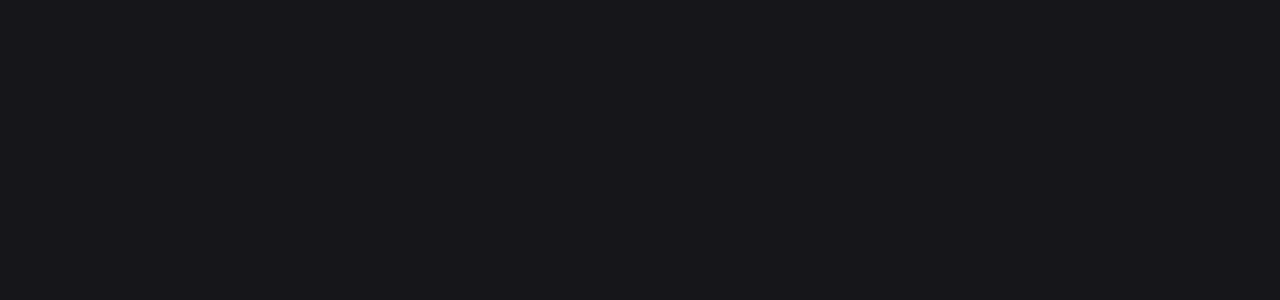
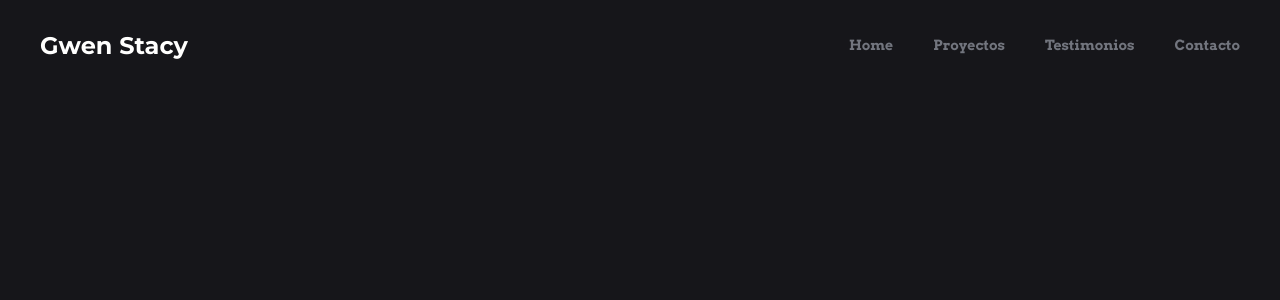
Before and after one commit to iJCode1/Portafolio-de-Gwen, a React (Vite) app: page / in a window 1280 px wide. Shown: the top 300 px of the page. Built offline with nearby package versions, Linux system fonts and the light colour scheme.

Commit message:
feat: Navbar component

```diff
--- a/index.html
+++ b/index.html
@@ -6,7 +6,7 @@
     <meta name="viewport" content="width=device-width, initial-scale=1.0" />
     <link rel="preconnect" href="https://fonts.googleapis.com">
     <link rel="preconnect" href="https://fonts.gstatic.com" crossorigin>
-    <link href="https://fonts.googleapis.com/css2?family=Arvo:wght@400;700&display=swap" rel="stylesheet">
+    <link href="https://fonts.googleapis.com/css2?family=Arvo:wght@400;700&family=Montserrat:wght@700&display=swap" rel="stylesheet">
     <title>Vite + React</title>
   </head>
   <body>
--- a/src/App.jsx
+++ b/src/App.jsx
@@ -1,9 +1,11 @@
 import Layout from "./components/Layout"
+import Navbar from "./components/Navbar"
 
 function App() {
 
   return (
     <Layout>
+      <Navbar />
     </Layout>
   )
 }
--- a/src/GlobalStyle.jsx
+++ b/src/GlobalStyle.jsx
@@ -30,6 +30,10 @@
     font: var(--headline2);
     margin: 0;
   }
+
+  html{
+    scroll-behavior: smooth;
+  }
 `;
 
 export default GlobalStyle;
--- /dev/null
+++ b/src/components/Navbar.jsx
@@ -0,0 +1,72 @@
+import styled from 'styled-components'
+import Icon from './icon/Index';
+
+const NavbarStyled = styled.nav`
+  display: flex;
+  align-items: center;
+  justify-content: space-between;
+  padding-block: 1.25rem;
+
+  .title{
+    font-family: 'Montserrat', sans-serif;
+    font-size: 1.5rem;
+    line-height: 1.5rem;
+    margin: 0;
+  }
+
+  .icon{
+    line-height: 0;
+  }
+
+  .options{
+    display: none;
+    gap: 2.5rem;
+    font: var(--body2-bold);
+    & a{
+      color: var(--secondary);
+      text-decoration: none;
+
+      &:hover{
+        text-decoration: underline;
+        color: var(--white);
+      }
+
+      &:active{
+        transform: scale(.9);
+        transition: .2s;
+      }
+    }
+  }
+
+  @media screen and (min-width: 768px){
+    padding-block: 2rem;
+
+    .icon{
+      display: none;
+    }
+
+    .options{
+      display: flex;
+    }
+  }
+`
+
+function Navbar() {
+  return (
+    <NavbarStyled>
+      <h2 className='title'>Gwen Stacy</h2>
+      <span className="icon">
+        <Icon icon="menu" size="24" color="var(--button-background)"/>
+      </span>
+
+      <div className="options">
+        <a href="#home">Home</a>
+        <a href="#proyectos">Proyectos</a>
+        <a href="#testimonios">Testimonios</a>
+        <a href="#contacto">Contacto</a>
+      </div>
+    </NavbarStyled>
+  )
+}
+
+export default Navbar
```
